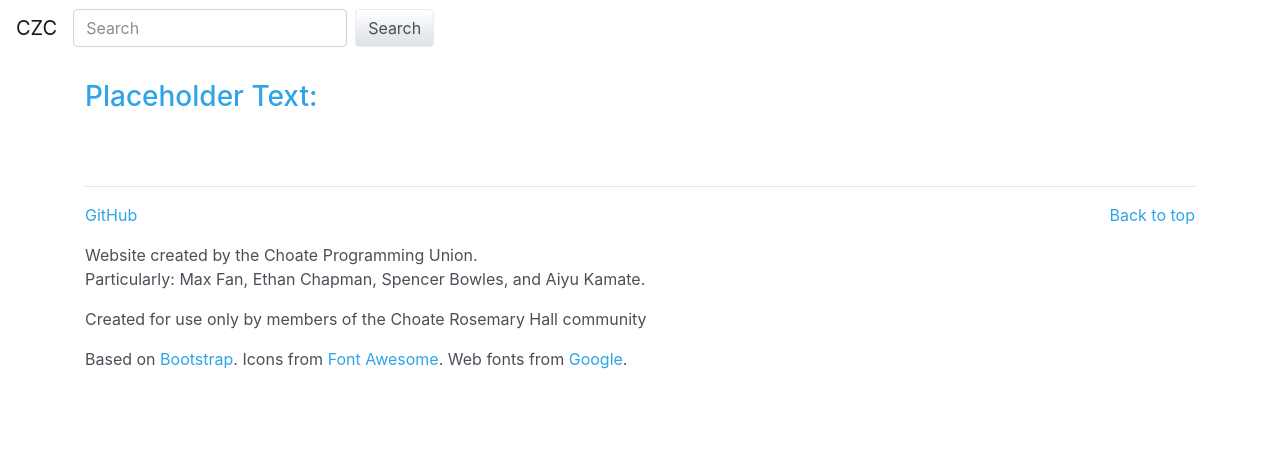
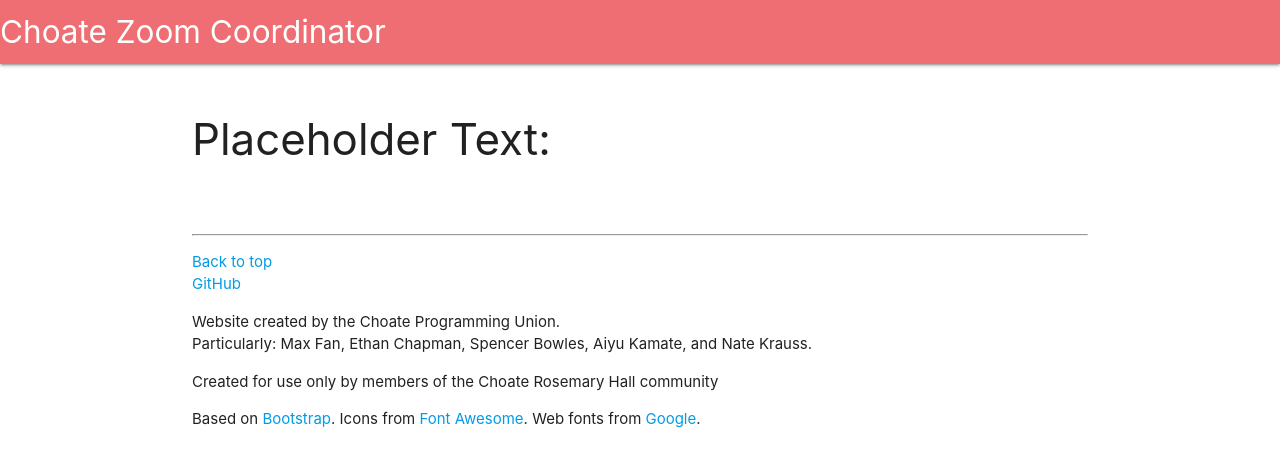
Before and after one commit to ChoateProgrammingUnion/zoom-coordinator, a Flask app: template templates/index.html in a window 1280 px wide. Shown: the top 467 px of the page. Run offline with Flask 2, Linux system fonts and the light colour scheme; the template is opened without the code that fills it, so the values that code supplies are empty; some libraries are stand-ins or nearby versions.

Commit message:
Materialize framework transition
index and card html files have been switched to rely on the materialize framework

```diff
--- a/templates/index.html
+++ b/templates/index.html
@@ -1,46 +1,61 @@
 <!DOCTYPE html>
-<html lang="en">
+<html lang = "en">
     <head>
         <meta charset="UTF-8">
         <title>Choate Zoom Coordinator</title>
-    <link rel="stylesheet" href="https://cdnjs.cloudflare.com/ajax/libs/bootswatch/4.4.1/cerulean/bootstrap.min.css" integrity="sha256-zCHsVYGTqGR4WvnguOpcJQuL1wBiEgiiACzjfh0M0Ak=" crossorigin="anonymous" />
+        <!--Import Google Icon Font-->
+        <link href="https://fonts.googleapis.com/icon?family=Material+Icons" rel="stylesheet">
+        <!--Import materialize.css-->
+        <link rel="stylesheet" href="https://cdnjs.cloudflare.com/ajax/libs/materialize/1.0.0/css/materialize.min.css" integrity="sha256-OweaP/Ic6rsV+lysfyS4h+LM6sRwuO3euTYfr6M124g=" crossorigin="anonymous" />
+        <!--Import JQuery-->
         <script src="https://cdnjs.cloudflare.com/ajax/libs/jquery/3.4.1/jquery.min.js" integrity="sha256-CSXorXvZcTkaix6Yvo6HppcZGetbYMGWSFlBw8HfCJo=" crossorigin="anonymous"></script>
-        <!--text-align: center;-->
-        <!--position: relative;-->
-        <!--top: 50%;-->
-        <!--transform: translateY(-50%);-->
+
+        <!--Let browser know website is optimized for mobile-->
+        <meta name="viewport" content="width=device-width, initial-scale=1.0"/>
+
         <script>
+            function sendRequest(fd, loc) {
+                 var xhr = new XMLHttpRequest();
+                 xhr.onload = function(e) {
+                     if (this.readyState === 4) {
+                         console.log("Server returned: ", e.target.responseText);
+                         if (e.target.responseText == "Success!") {
+                             window.location.reload()
+                         }
+                     }
+                 };
+                 xhr.timeout = 5000;
+                 xhr.open("POST", loc, true);
+                 xhr.send(fd);
+                 console.log(fd);
+                 for (var value of fd.values()) {
+                    console.log(value);
+                 }
+                 for (var value of fd.keys()) {
+                    console.log(value);
+                 }
+             }
             {{ card_js }}
         </script>
-
         <style>
             .card { /* Credit: https://stackoverflow.com/questions/39031224/how-to-center-cards-in-bootstrap-4 */
                 float: none;
                 margin: 0 auto 10px;
             }
-
         </style>
     </head>
+
+    <!-- MAIN BODY -->
     <body>
-    <div class="bs-component">
-          <nav class="navbar navbar-expand-lg navbar-light">
-            <a class="navbar-brand " href="#">CZC</a>
-            </button>
-
-                <form class="form-inline my-2 my-lg-0">
-                    <input class="form-control mr-sm-2" type="text" placeholder="Search">
-                    <button class="btn btn-secondary my-2 my-sm-0" type="submit">Search</button>
-                </form>
-
-              </nav>
-            <div class="collapse navbar-collapse" id="navbarColor01">
-              <form class="form-inline my-2 my-lg-0">
-                <input class="form-control mr-sm-2" type="text" placeholder="Search">
-                <button class="btn btn-secondary my-2 my-sm-0" type="submit">Search</button>
-              </form>
+        <!-- HEADER -->
+        <nav>
+            <div class = "nav-fixed">
+                <a href="#" class="brand-logo">Choate Zoom Coordinator</a>
             </div>
         </nav>
-    </div>
+
+        <!-- CARDS -->
+
         <div class="container">
             <br />
                 <h3>Placeholder Text:</h3>
@@ -51,6 +66,7 @@
             {{ cards }}
         </div>
 
+        <!-- FOOTER -->
         <div class="container">
             <br />
             <hr>
@@ -62,13 +78,17 @@
                         <li><a href="https://github.com/ChoateProgrammingUnion/zoom-coordinator">GitHub</a></li>
                     </ul>
                     <p>Website created by the Choate Programming Union.<br />
-                    Particularly: Max Fan, Ethan Chapman, Spencer Bowles, and Aiyu Kamate.</p>
+                        Particularly: Max Fan, Ethan Chapman, Spencer Bowles, Aiyu Kamate, and Nate Krauss.</p>
                     <p>Created for use only by members of the Choate Rosemary Hall community</p>
                     <p>Based on <a href="https://getbootstrap.com" rel="nofollow">Bootstrap</a>. Icons from <a href="https://fontawesome.com/" rel="nofollow">Font Awesome</a>. Web fonts from <a href="https://fonts.google.com/" rel="nofollow">Google</a>.</p>
-                    <!-- <p>Number of git commits: {{ number_of_commits }} Last commit: {{ last_commit }}</p> --!>
+                        <!-- <p>Number of git commits: {{ number_of_commits }} Last commit: {{ last_commit }}</p> -->
                     </div>
                 </div>
             </footer>
         </div>
+
+
+        <!--JavaScript at end of body for optimized loading-->
+        <script src="https://cdnjs.cloudflare.com/ajax/libs/materialize/1.0.0/js/materialize.min.js" integrity="sha256-U/cHDMTIHCeMcvehBv1xQ052bPSbJtbuiw4QA9cTKz0=" crossorigin="anonymous"></script>
     </body>
 </html>
```
Also changed, not shown: templates/card.html (+8 -3 lines). Lines whose indentation alone changed are shown as unchanged.
